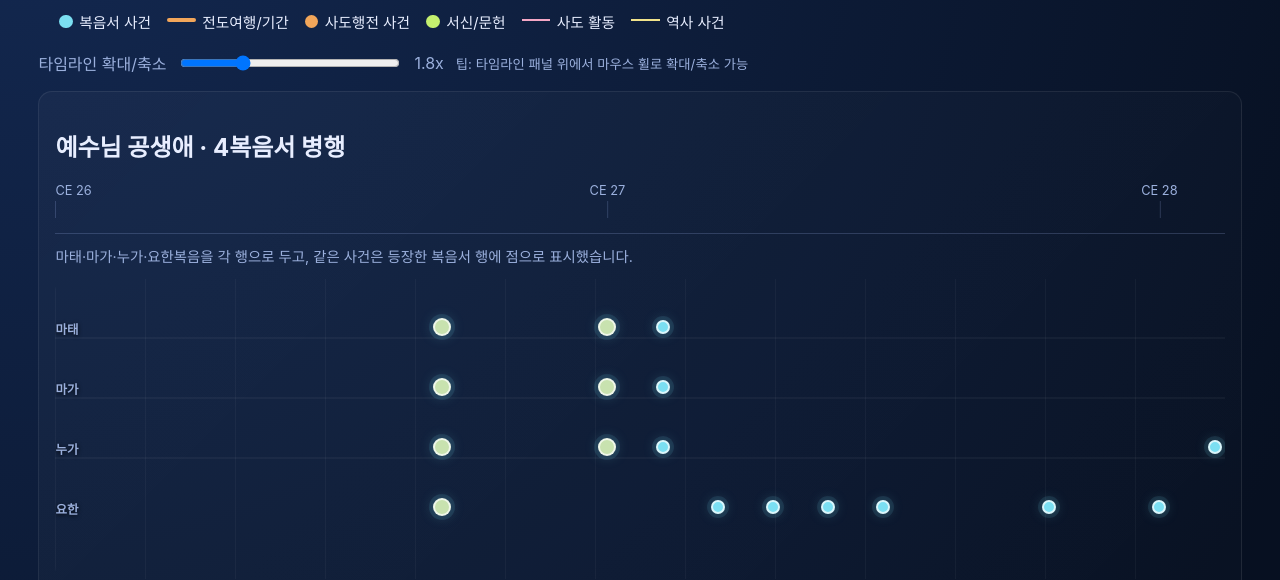
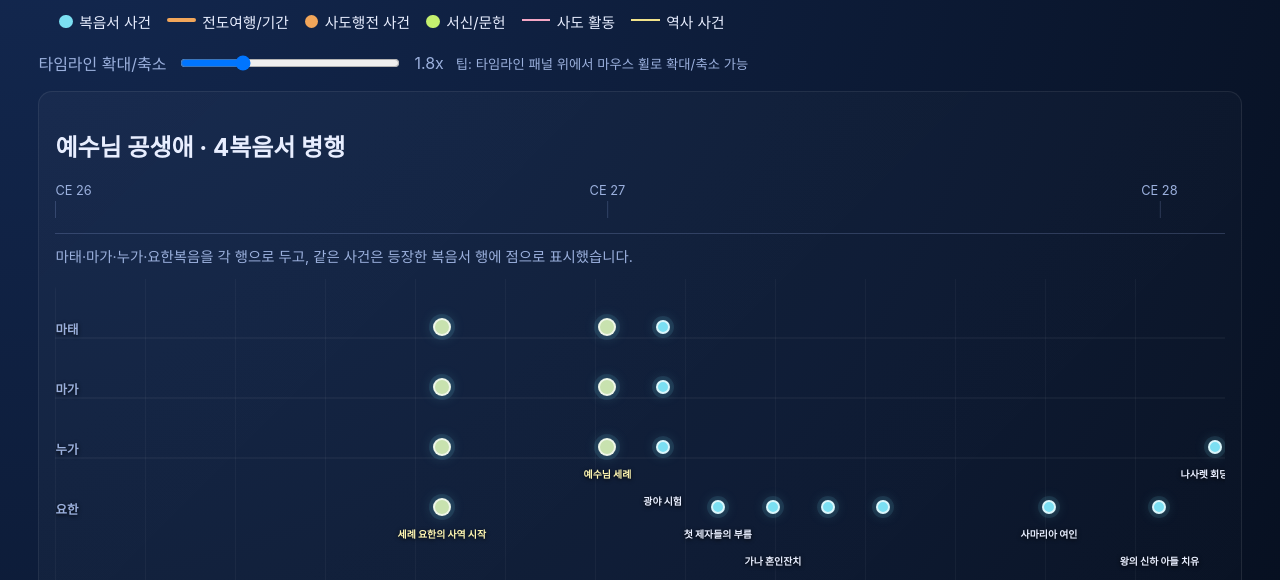
Before and after one commit to ksmksm1004/chronicles, a plain HTML site: page index.html in a window 1280 px wide. Both pictures are taken after a click on the button "신약 연대기". Shown: the part 207-787 px from the top of the page. Drawn offline with Linux system fonts and the light colour scheme.

Commit message:
Add event titles

```diff
--- a/script.js
+++ b/script.js
@@ -479,6 +479,8 @@ function renderMinistryLines(data, laneEl, range, topBase = 72, rowCount = 4) {
 function renderGospelLane(data, laneEl, range) {
   const rowTop = 48;
   const rowGap = 60;
+  const labelGapPercent = 4.2;
+  const labelSlots = Array.from({ length: gospelBooks.length }, () => []);
   gospelBooks.forEach((book, index) => {
     const label = document.createElement('span');
     label.className = 'gospel-row-label';
@@ -489,12 +491,33 @@ function renderGospelLane(data, laneEl, range) {
 
   const setEventHighlight = (eventId, isActive) => {
     laneEl
-      .querySelectorAll(`.gospel-event-dot[data-event-id="${eventId}"]`)
-      .forEach((dot) => dot.classList.toggle('event-highlight', isActive));
+      .querySelectorAll(`[data-event-id="${eventId}"]`)
+      .forEach((eventPart) => eventPart.classList.toggle('event-highlight', isActive));
   };
 
   data.forEach((item, eventIndex) => {
     const eventId = `gospel-${eventIndex}`;
+    const eventPercent = toPercent(clampYear(item.year, range), range);
+    const eventRows = item.books
+      .map((book) => gospelBooks.indexOf(book))
+      .filter((rowIndex) => rowIndex >= 0);
+    const labelRow = Math.max(...eventRows);
+    let labelSlot = labelSlots[labelRow].findIndex((lastPercent) => eventPercent - lastPercent > labelGapPercent);
+
+    if (labelSlot < 0) {
+      labelSlot = labelSlots[labelRow].length;
+    }
+
+    labelSlots[labelRow][labelSlot] = eventPercent;
+
+    const eventLabel = document.createElement('span');
+    eventLabel.className = `gospel-event-label${item.major ? ' major' : ''}`;
+    eventLabel.dataset.eventId = eventId;
+    eventLabel.style.left = `${eventPercent}%`;
+    eventLabel.style.top = `${rowTop + labelRow * rowGap + 22 + labelSlot * 27}px`;
+    eventLabel.textContent = item.name;
+    laneEl.appendChild(eventLabel);
+
     item.books.forEach((book) => {
       const rowIndex = gospelBooks.indexOf(book);
       if (rowIndex < 0) return;
@@ -503,7 +526,7 @@ function renderGospelLane(data, laneEl, range) {
       dot.type = 'button';
       dot.className = `gospel-event-dot${item.major ? ' major' : ''}`;
       dot.dataset.eventId = eventId;
-      dot.style.left = `${toPercent(clampYear(item.year, range), range)}%`;
+      dot.style.left = `${eventPercent}%`;
       dot.style.top = `${rowTop + rowIndex * rowGap}px`;
       dot.setAttribute('aria-label', `${item.name} - ${book}`);
       dot.addEventListener('mouseenter', () => setEventHighlight(eventId, true));
--- a/styles.css
+++ b/styles.css
@@ -198,7 +198,7 @@ body {
 }
 .gospel-lane {
   position: relative;
-  height: 300px;
+  height: 455px;
   border-radius: 12px;
   background-image:
     linear-gradient(180deg, transparent 58px, rgba(255,255,255,.08) 59px, transparent 60px),
@@ -253,6 +253,30 @@ body {
 .gospel-event-dot.event-highlight {
   border-color: #fff;
   box-shadow: 0 0 0 8px rgba(241,227,139,.18), 0 0 28px rgba(241,227,139,.55);
+}
+.gospel-event-label {
+  position: absolute;
+  width: 6.8rem;
+  transform: translateX(-50%);
+  color: var(--ink);
+  font-size: .62rem;
+  font-weight: 800;
+  line-height: 1.15;
+  text-align: center;
+  text-shadow: 0 1px 4px rgba(0,0,0,.9);
+  white-space: normal;
+  pointer-events: none;
+  z-index: 3;
+}
+.gospel-event-label.major {
+  color: #fff7b2;
+}
+.gospel-event-label.event-highlight {
+  color: #fff7b2;
+  text-shadow: 0 0 12px rgba(241,227,139,.6), 0 1px 4px rgba(0,0,0,.9);
+}
+.gospel-event-label {
+  transition: color .15s ease, text-shadow .15s ease;
 }
 .nt-event-dot {
   background: var(--acts);
```
